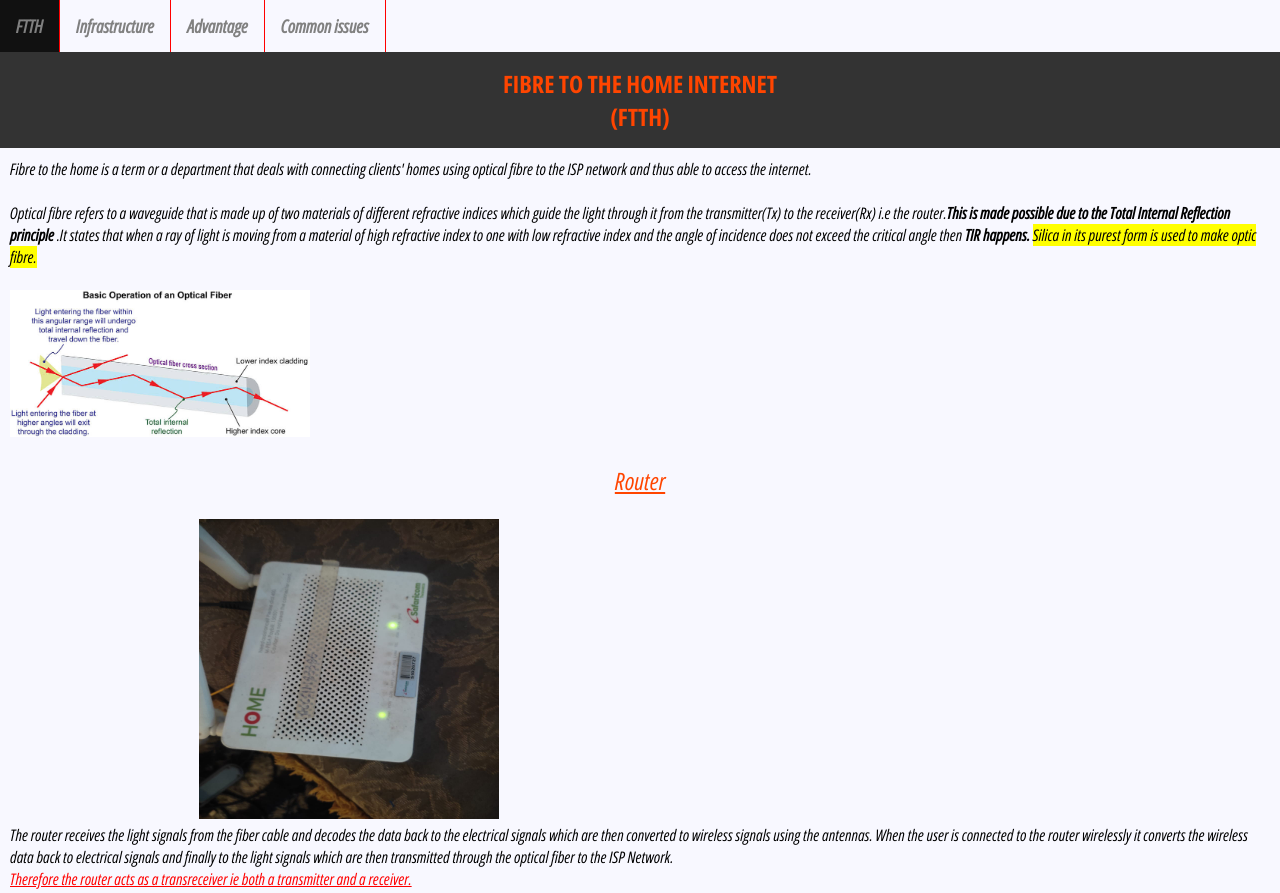
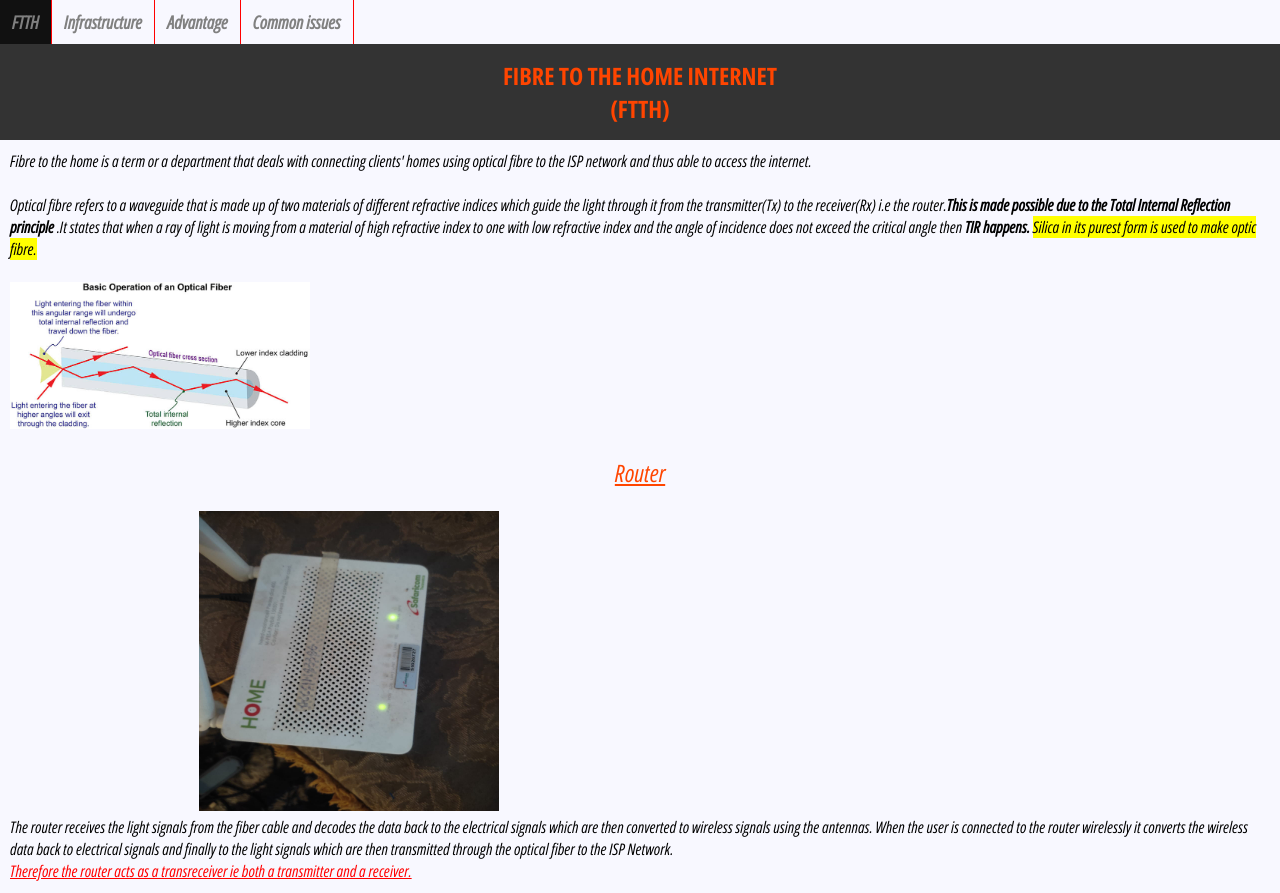
Before and after one commit to Lauprof/ftth, a plain HTML site: page index.html in a window 1280 px wide. Shown: the top 893 px of the page. Drawn offline with Linux system fonts and the light colour scheme.

Commit message:
navigation list adjusted

```diff
--- a/style.css
+++ b/style.css
@@ -111,7 +111,7 @@ ol {
 
 #nav li {
   float: left;
-  border-right: 1px solid red;
+  border-right: 0.41px solid red;
 }
 
 #nav li a {
@@ -121,7 +121,7 @@ ol {
   font-weight: bold;
   font-size: 18px;
   text-align: center;
-  padding: 14px 16px;
+  padding: 10px 12px;
   text-decoration: none;
 }
 
```
